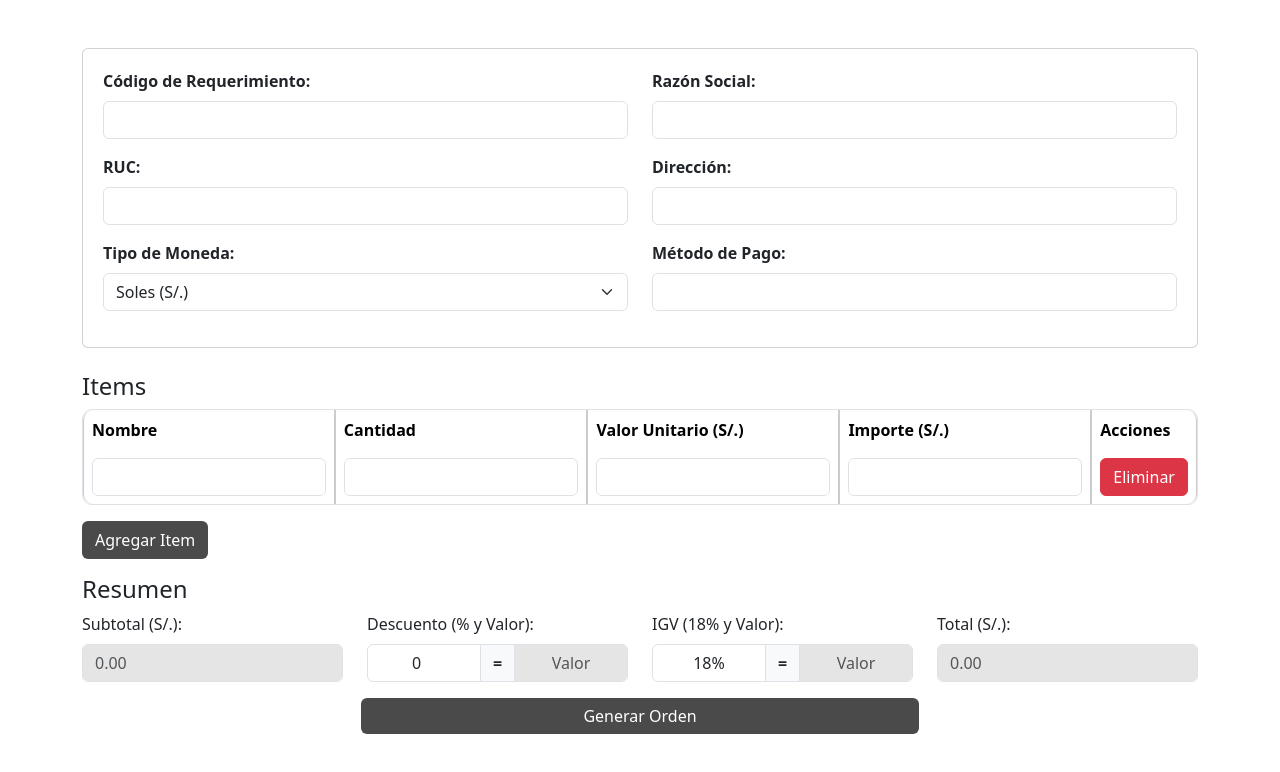
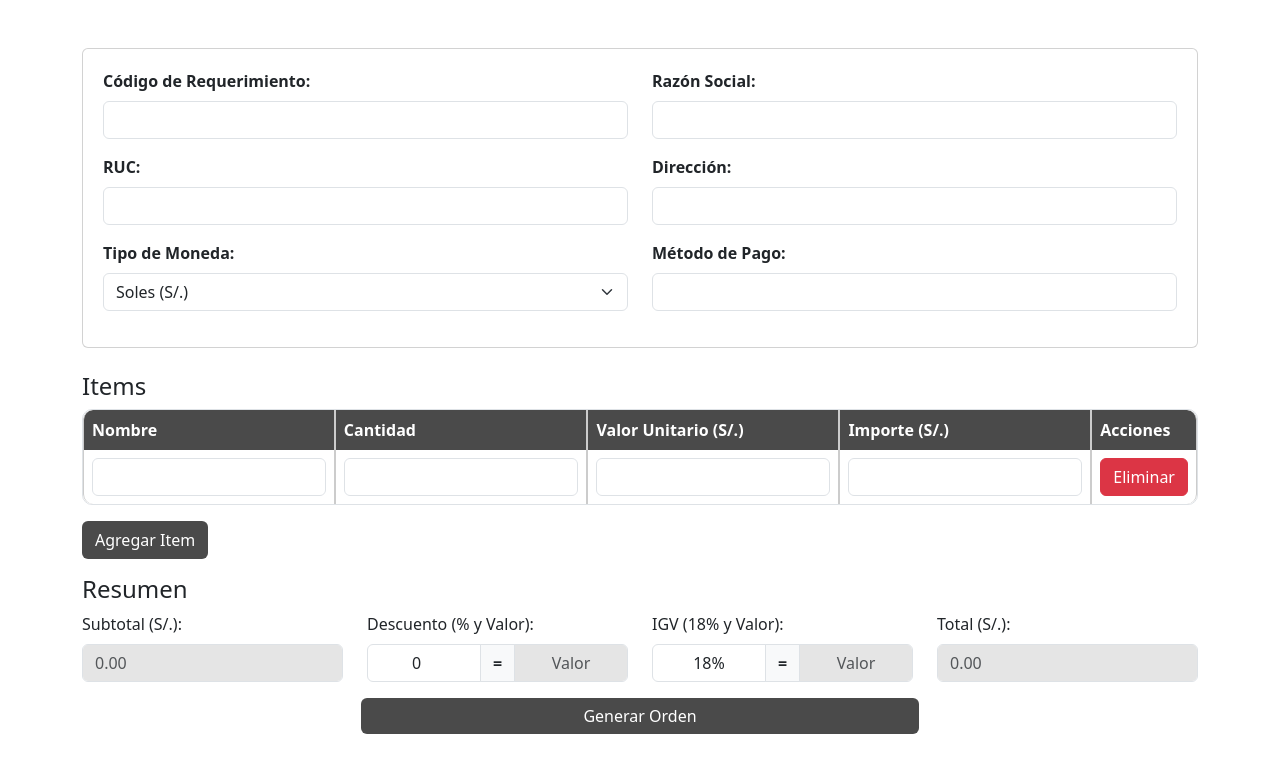
Before and after one commit to MAFPeruGit/OrdenCompra, a plain HTML site: page index.html in a window 1280 px wide. Drawn offline with nearby package versions, Linux system fonts and the light colour scheme; some packages are replaced by stand-ins of ours; a script that the page names is missing.

Commit message:
Update index.html

```diff
--- a/index.html
+++ b/index.html
@@ -43,6 +43,8 @@
         .card {
             padding: 20px;
         }
+
+
     </style>
 </head>
 <body>
@@ -88,11 +90,11 @@
             <table class="table table-bordered" id="itemsTable">
                 <thead>
                     <tr>
-                        <th>Nombre</th>
-                        <th>Cantidad</th>
-                        <th>Valor Unitario (<span id="simboloMoneda">S/.</span>)</th>
-                        <th>Importe (<span id="simboloMoneda">S/.</span>)</th>
-                        <th>Acciones</th>
+                        <th style="background-color: #4A4A4A; color: white;">Nombre</th>
+                        <th style="background-color: #4A4A4A; color: white;">Cantidad</th>
+                        <th style="background-color: #4A4A4A; color: white;">Valor Unitario (<span id="simboloMoneda">S/.</span>)</th>
+                        <th style="background-color: #4A4A4A; color: white;">Importe (<span id="simboloMoneda">S/.</span>)</th>
+                        <th style="background-color: #4A4A4A; color: white;">Acciones</th>
                     </tr>
                 </thead>
                 <tbody>
```
